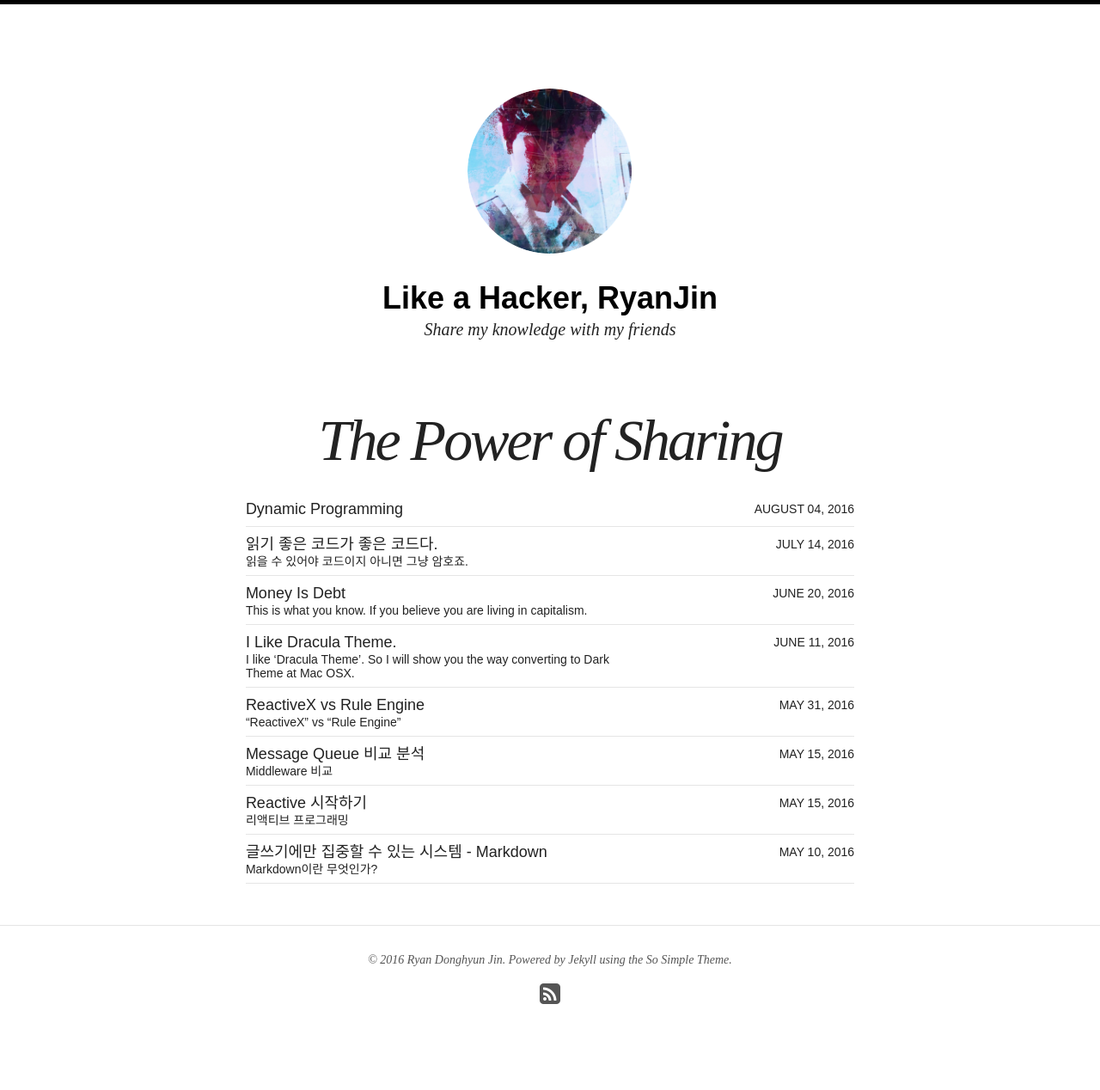
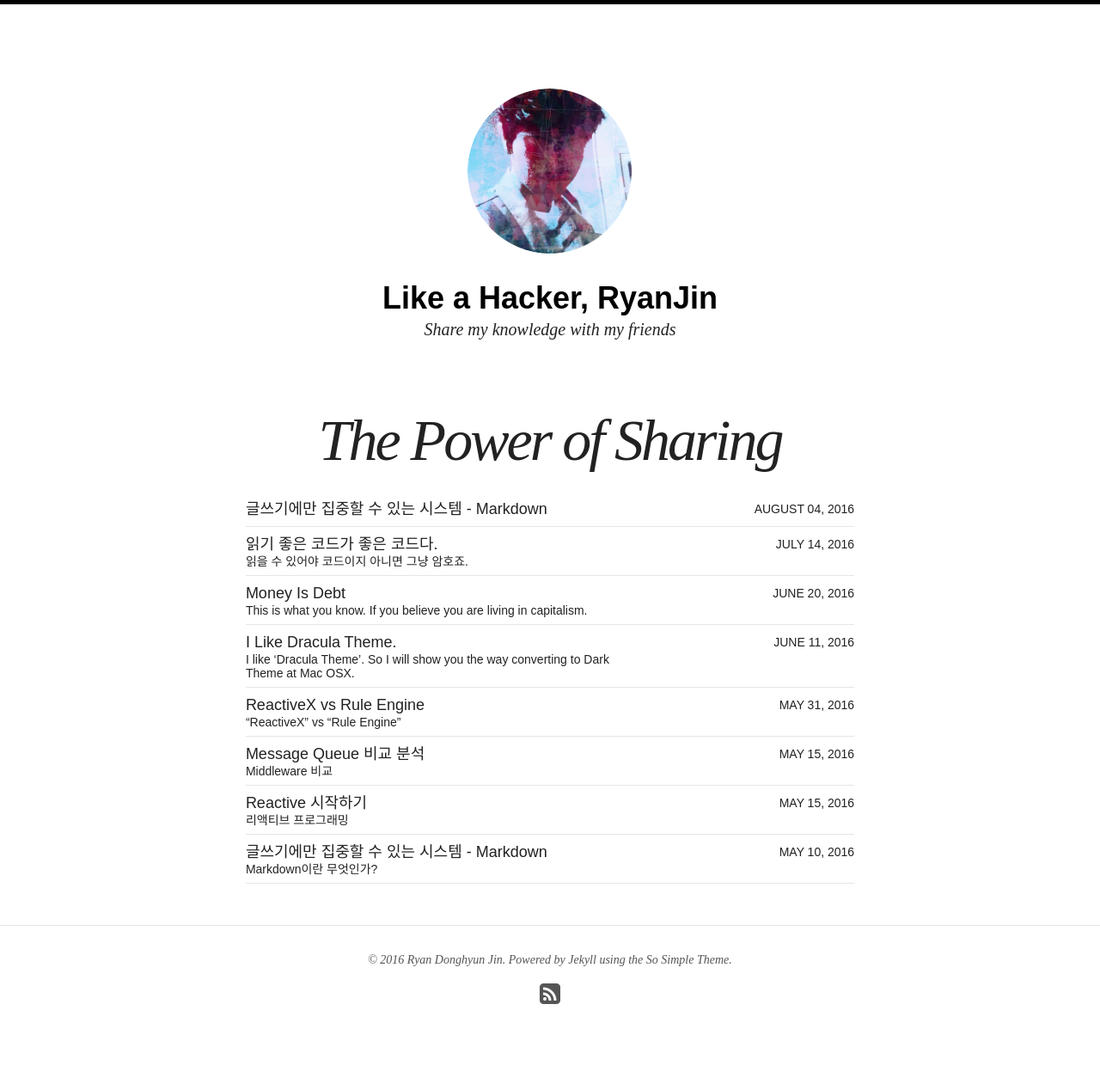
Before and after one commit to atinjin/atinjin.github.com, a Jekyll site: the page built from index.html, in a window 1280 px wide. Shown: the whole page at 86% size. Built offline with Jekyll 4.4.1, drawn with Linux system fonts in a browser that asks for light colours; nearby versions of some CDN libraries.

Commit message:
Dynamic Programming-2nd

```diff
--- a/_posts/2016-08-04-dynamic-programming.md
+++ b/_posts/2016-08-04-dynamic-programming.md
@@ -1,5 +1,13 @@
 ---
 title: Dynamic Programming
+layout: post
+title: 글쓰기에만 집중할 수 있는 시스템 - Markdown
+modified:
+categories: blog
+excerpt:
+tags: []
+image:
+   feature:
 date: 2016-08-04T16:41:36+09:00
 ---
 
```
